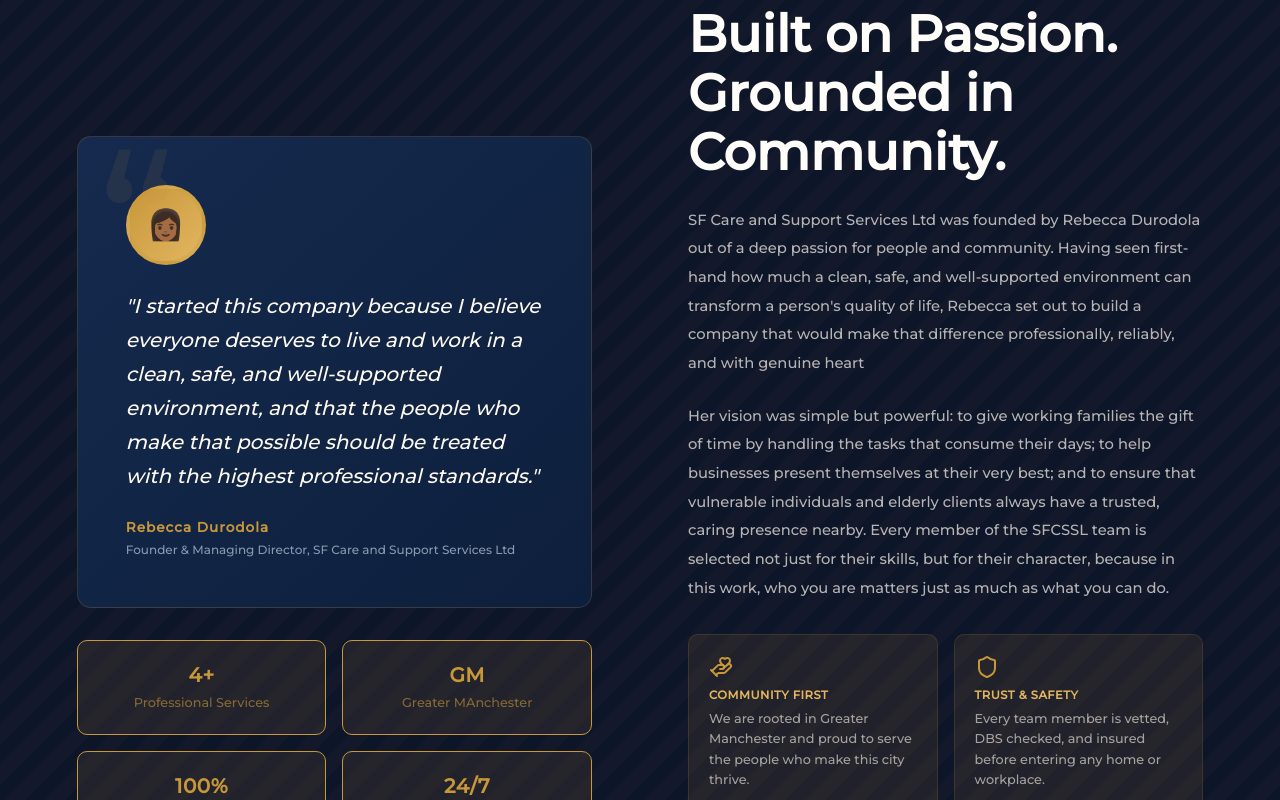
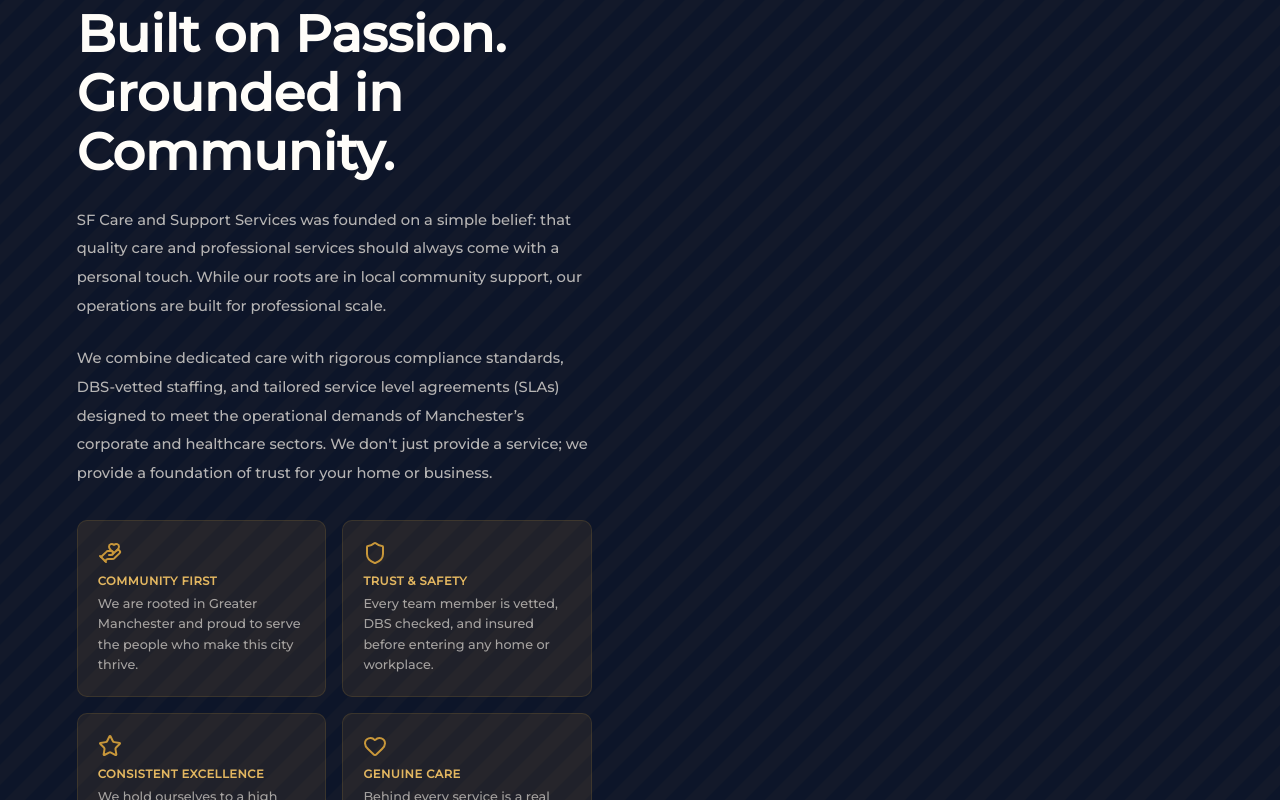
Before and after one commit to theNubiadev/sfcssl, a Next.js app: page / in a window 1280 px wide. Shown: the part 5080-5880 px from the top of the page. Built offline with nearby package versions, Linux system fonts and the light colour scheme.

Commit message:
made corrections to the about section on the home page

```diff
--- a/components/About.tsx
+++ b/components/About.tsx
@@ -71,7 +71,7 @@
         />
 
         <div className="relative grid md:grid-cols-2 gap-24 items-center    ">
-          <div className="reveal">
+          {/* <div className="reveal">
             <div className="bg-linear-to-br from-[#152a4e] to-[#0d1f3c] border border-[#c8973a]/20 rounded-xl p-12 relative overflow-hidden">
               <div className="absolute -top-2.5 left-5 text-[12rem] text-[#c8973a]/10 font-mont leading-none">
                 “
@@ -82,7 +82,7 @@
                 {/* <Avatar>
                   <AvatarImage src="/public/cleaning.jpeg" alt="" />
                 </Avatar> */}
-              </div>
+              {/* </div>
 
               <p className=" font-mont text-[1.25rem] italic text-[#fdf8f0] leading-[1.7] mb-6">
                 "I started this company because I believe everyone deserves to
@@ -116,7 +116,7 @@
                 </div>
               ))}
             </div>
-          </div>
+          </div> */}
 
           <div className="reveal reveal-delay-2">
             <div className="text-[0.68rem] font-mont font-semibold tracking-[4px] uppercase text-[#e2b660] flex items-center gap-3 mb-3">
@@ -129,22 +129,10 @@
               Grounded in Community.
             </h2>
             <p className="text-[0.92rem] font-mont text-[#fdf8f0]/70 leading-[1.95] mb-6">
-              SF Care and Support Services Ltd was founded by Rebecca Durodola
-              out of a deep passion for people and community. Having seen
-              first-hand how much a clean, safe, and well-supported environment
-              can transform a person's quality of life, Rebecca set out to build
-              a company that would make that difference professionally,
-              reliably, and with genuine heart
+             SF Care and Support Services was founded on a simple belief: that quality care and professional services should always come with a personal touch. While our roots are in local community support, our operations are built for professional scale.
             </p>
             <p className="text-[0.92rem] font-mont text-[#fdf8f0]/70 leading-[1.95] mb-6">
-              Her vision was simple but powerful: to give working families the
-              gift of time by handling the tasks that consume their days; to
-              help businesses present themselves at their very best; and to
-              ensure that vulnerable individuals and elderly clients always have
-              a trusted, caring presence nearby. Every member of the SFCSSL team
-              is selected not just for their skills, but for their character,
-              because in this work, who you are matters just as much as what you
-              can do.
+          We combine dedicated care with rigorous compliance standards, DBS-vetted staffing, and tailored service level agreements (SLAs) designed to meet the operational demands of Manchester’s corporate and healthcare sectors. We don't just provide a service; we provide a foundation of trust for your home or business.
             </p>
 
             <div className="grid sm:grid-cols-2 gap-4 mt-8">
```
